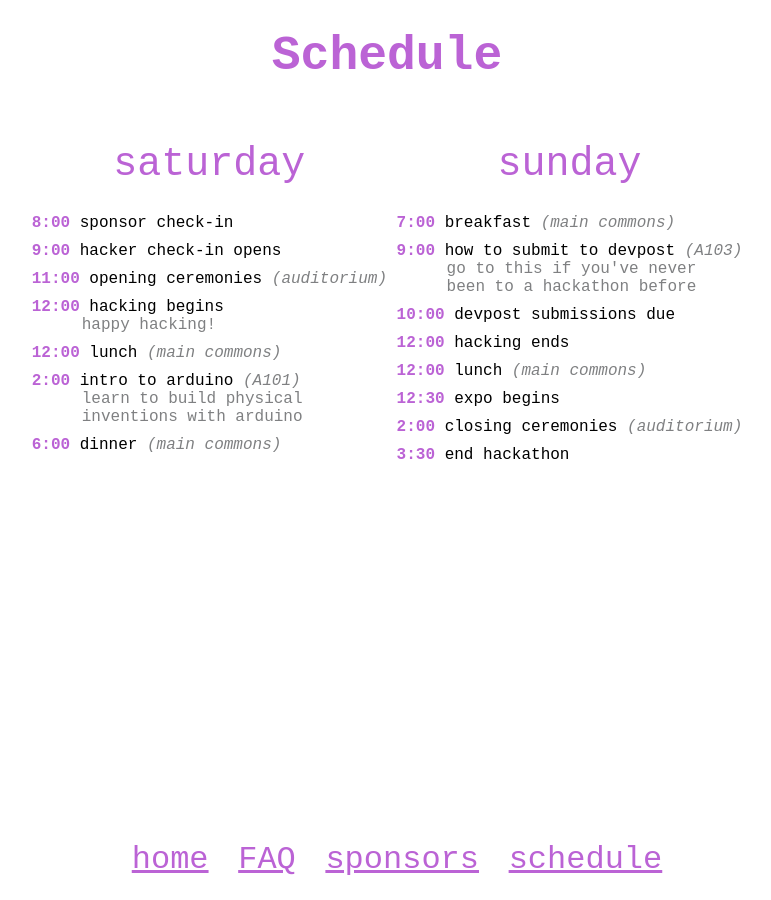
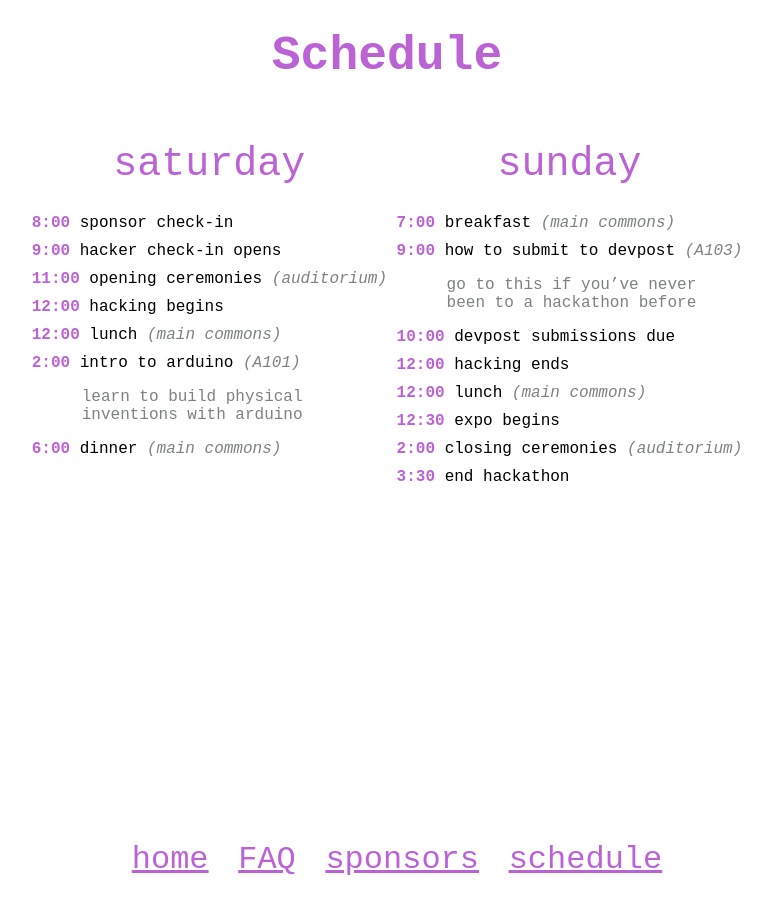
Before and after one commit to HackBloomfield/hackbloomfield.github.io, a Jekyll site: the page built from index.md, in a window 1280 px wide and 900 px high, scrolled down 2065 px. Shown: the whole window, without its empty margins (253-1024 px from the left). Built offline with Jekyll 4.4.1, drawn with Linux system fonts in a browser that asks for light colours; nearby versions of some CDN libraries.

Commit message:
moved schedule descriptions to markdown

```diff
--- a/_includes/schedule.html
+++ b/_includes/schedule.html
@@ -13,7 +13,7 @@
         <span class="time">{{ event.time }}</span>
         <span class="eventName">{{ event.name }}</span>
         {% if event.location != null %}<span class="location">({{ event.location }})</span>{% endif %}
-        <span class="description">{{ event.description }}</span>
+        <span class="description">{{ event.content }}</span>
       </div>
       {% endfor %}
     </div>
@@ -24,7 +24,7 @@
         <span class="time">{{ event.time }}</span>
         <span class="eventName">{{ event.name }}</span>
         {% if event.location != null %}<span class="location">({{ event.location }})</span>{% endif %}
-        <span class="description">{{ event.description }}</span>
+        <span class="description">{{ event.content }}</span>
       </div>
       {% endfor %}
     </div>
```
Also changed, not shown: _schedule/devposthowto.md (+1 -1 lines), _schedule/introtoarduino.md (+0 -1 lines).
